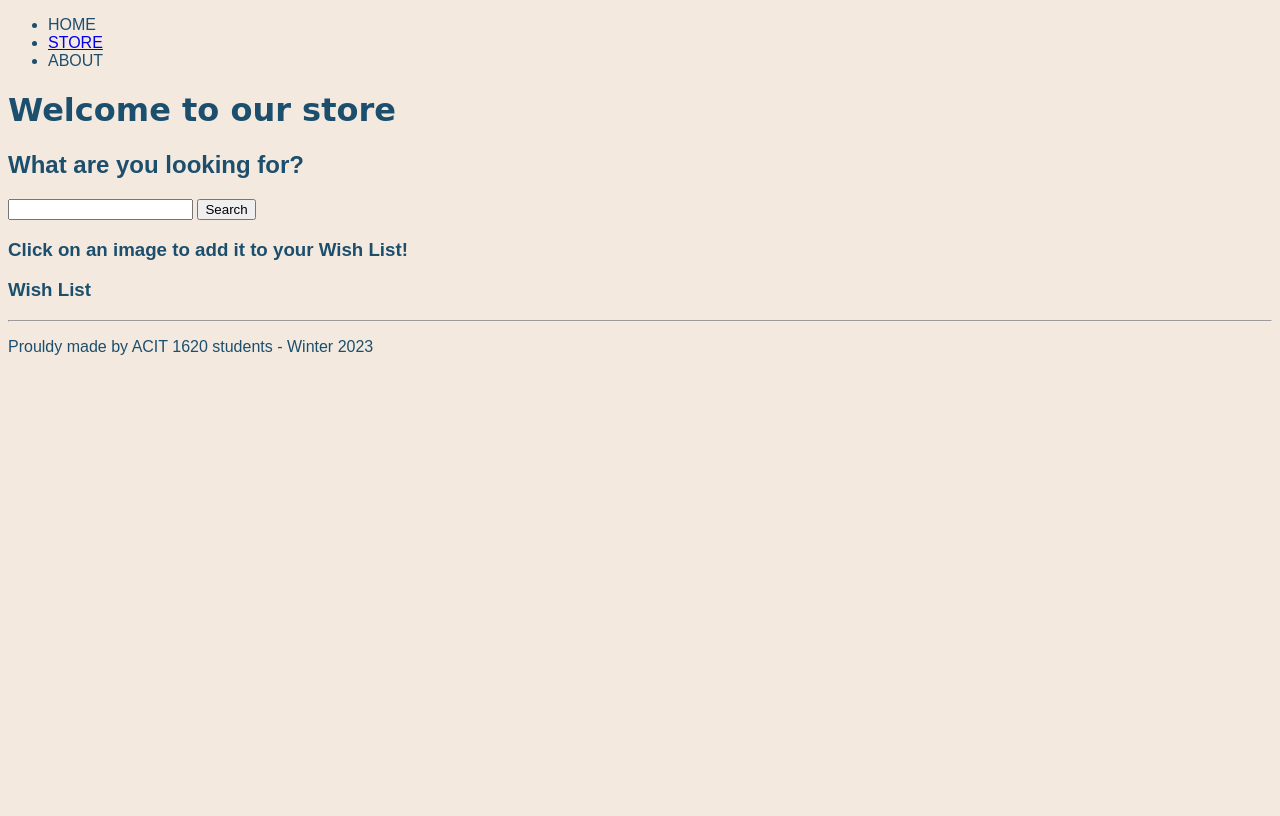
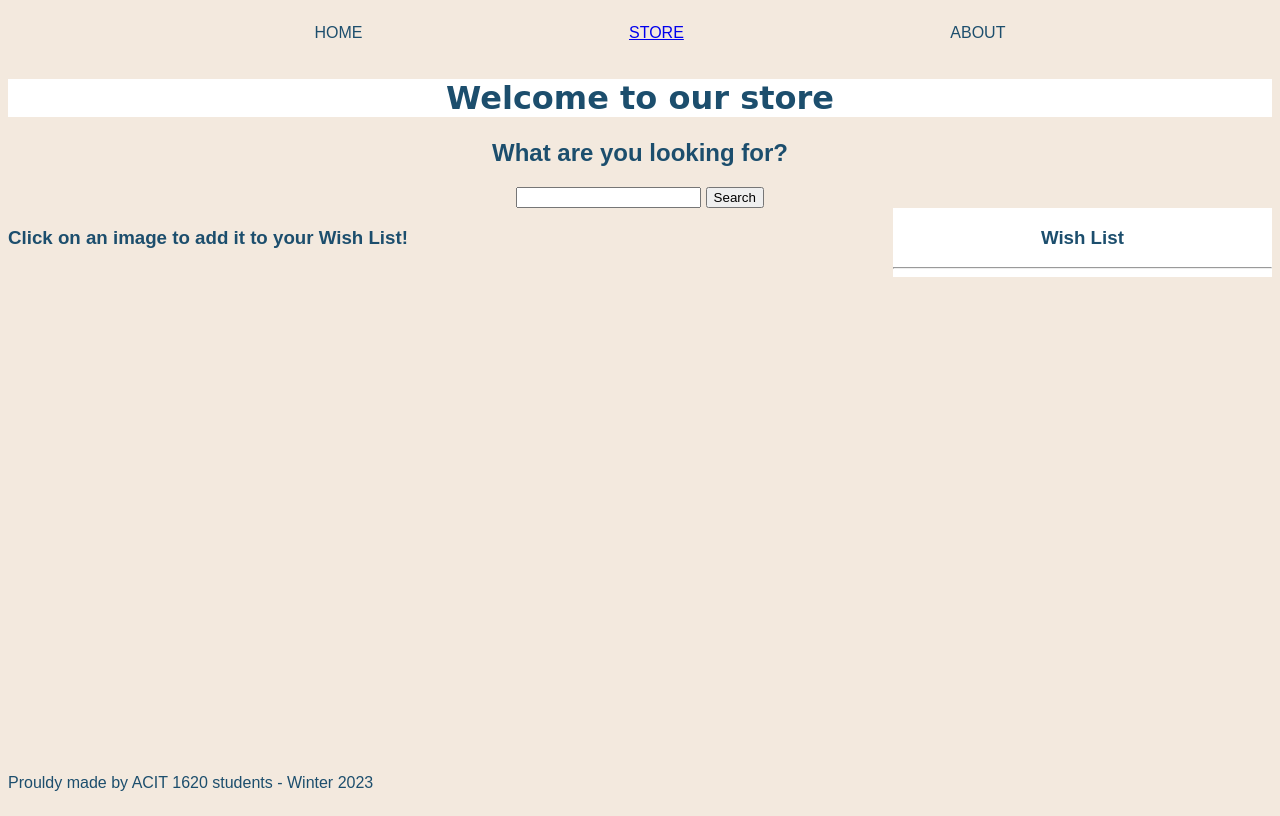
Before and after one commit to sylkee00/FINAL_EXAM_ACIT1620, a plain HTML site: page store.html in a window 1280 px wide. Drawn offline with Linux system fonts and the light colour scheme; a web font is replaced by a local one.

Commit message:
hide section and make elements arrange for css

```diff
--- a/css/stylesheet.css
+++ b/css/stylesheet.css
@@ -4,7 +4,62 @@ html{
 }
 main h1{
     font-family: 'DynaPuff', cursive;
+    background-color: white;
+}
+nav ul{
+    text-align: center;
+    display:flex;
+    justify-content: space-evenly;
+}
+li{
+    list-style: none;
 }
 body{
     font-family: 'RocknRoll One', sans-serif;
 }
+section{
+    /* visibility: hidden; */
+    text-align: left;
+}
+body{
+    min-height: 100vh;
+    display: flex;
+    flex-direction: column;
+}
+footer{
+    margin-top: auto;
+}
+main{
+    text-align: center;
+}
+h1,
+h2{
+    text-align: center;
+}
+.box{
+    display: grid;
+    grid-template-columns: 7fr 3fr;
+}
+/* The images' width and height are 25% of the viewport width */
+img{
+    width: 25vw;
+    height: 25vw;
+}
+.wish-list{
+    background-color: white;
+    text-align: center;
+}
+.books h3{
+    grid-area: title;
+}
+/* Screens less than 640px wide */
+@media screen and (max-width: 640px){
+    nav ul{
+        text-align: center;
+        display: block;
+    }
+    .books{
+        display:grid;
+    }
+
+}
--- a/store.html
+++ b/store.html
@@ -22,18 +22,20 @@
     <main>
       <h1>Welcome to our store</h1>
       <h2>What are you looking for?</h2>
-
       <input />
       <button>Search</button>
 
-      <section>
-        <h3>Click on an image to add it to your Wish List!</h3>
-      </section>
+      <div class = "box">
+        <section class = "books">
+          <h3>Click on an image to add it to your Wish List!</h3>
+        </section>
 
-      <section>
-        <h3>Wish List</h3>
-        <hr />
-      </section>
+        <section class = "wish-list">
+          <h3>Wish List</h3>
+          <hr />
+        </section>
+      </div>
+
     </main>
     <footer>
         <p>Prouldy made by ACIT 1620 students - Winter 2023</p>
```
